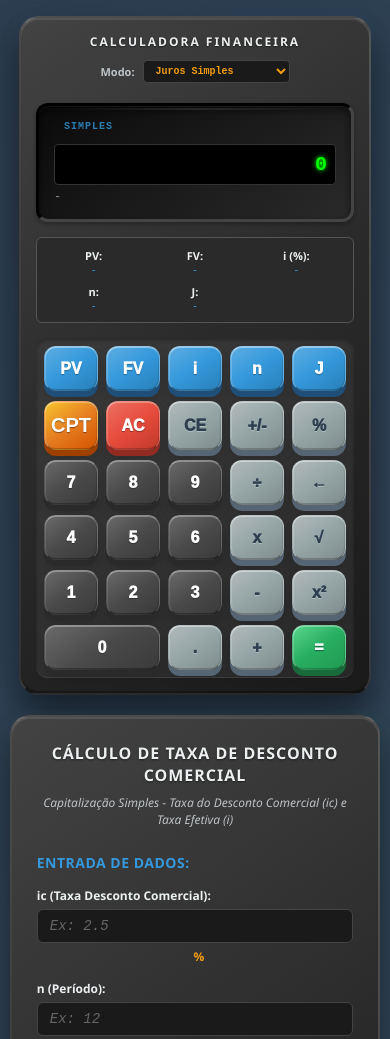
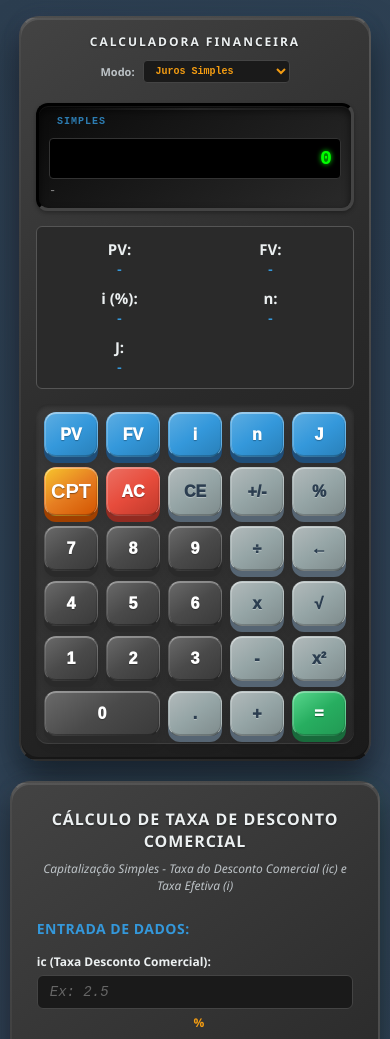
Before and after one commit to Victor-Gabriel-Barbosa/CalculadoraFinanceira, a plain HTML site: page index.html in a window 390 px wide. Shown: the top 1039 px of the page. Drawn offline with Linux system fonts and the light colour scheme.

Commit message:
style: ajustar espaçamentos e tamanhos de fonte para melhorar a legibilidade

```diff
--- a/css/style.css
+++ b/css/style.css
@@ -114,7 +114,7 @@ body {
   background: linear-gradient(145deg, #0a0a0a, #1a1a1a, #2a2a2a);
   border: 3px inset #444;
   border-radius: 12px;
-  padding: 15px;
+  padding: 10px;
   margin-bottom: 15px;
   box-shadow:
     inset 0 4px 8px rgba(0, 0, 0, 0.6),
@@ -140,10 +140,10 @@ body {
 .operation-display {
   color: #f39c12;
   font-family: 'Courier New', monospace;
-  font-size: 14px;
-  min-height: 20px;
-  margin-bottom: 5px;
-  padding: 0 10px;
+  font-size: 12px;
+  min-height: 16px;
+  margin-bottom: 4px;
+  padding: 0 8px;
   display: flex;
   align-items: center;
   justify-content: space-between;
@@ -169,13 +169,13 @@ body {
   background: #000;
   color: #00ff00;
   font-family: 'Courier New', monospace;
-  font-size: 24px;
+  font-size: 20px;
   font-weight: bold;
   text-align: right;
-  padding: 10px;
+  padding: 8px;
   border: 1px solid #333;
   border-radius: 4px;
-  min-height: 40px;
+  min-height: 32px;
   display: flex;
   align-items: center;
   justify-content: flex-end;
@@ -235,16 +235,16 @@ body {
   background: #2a2a2a;
   border: 1px solid #555;
   border-radius: 6px;
-  padding: 10px;
+  padding: 12px;
   margin-bottom: 15px;
   display: grid;
-  grid-template-columns: repeat(5, 1fr);
-  gap: 8px;
+  grid-template-columns: repeat(3, 1fr);
+  gap: 12px;
 }
 
 .status-item {
   text-align: center;
-  font-size: 11px;
+  font-size: 14px;
   color: #bdc3c7;
 }
 
@@ -252,14 +252,16 @@ body {
   display: block;
   font-weight: bold;
   color: #ecf0f1;
-  margin-bottom: 2px;
+  margin-bottom: 4px;
+  font-size: 15px;
 }
 
 .status-item .value {
   display: block;
   font-family: 'Courier New', monospace;
   color: #3498db;
-  font-size: 10px;
+  font-size: 13px;
+  font-weight: bold;
 }
 
 /* Controle de visibilidade dos campos especiais */
@@ -272,7 +274,7 @@ body {
 }
 
 .status-display.modo-desconto {
-  grid-template-columns: repeat(5, 1fr);
+  grid-template-columns: repeat(3, 1fr);
 }
 
 .status-display.modo-desconto .status-item.desconto-field {
@@ -704,13 +706,14 @@ body {
   }
 
   .status-display {
-    grid-template-columns: repeat(3, 1fr);
-    grid-template-rows: repeat(2, 1fr);
+    grid-template-columns: repeat(2, 1fr);
+    grid-template-rows: repeat(3, 1fr);
+    gap: 10px;
   }
 
   .status-display.modo-desconto {
-    grid-template-columns: repeat(3, 1fr);
-    grid-template-rows: repeat(2, 1fr);
+    grid-template-columns: repeat(2, 1fr);
+    grid-template-rows: repeat(3, 1fr);
   }
 
   .status-display.modo-desconto .status-item.juros-field {
```
